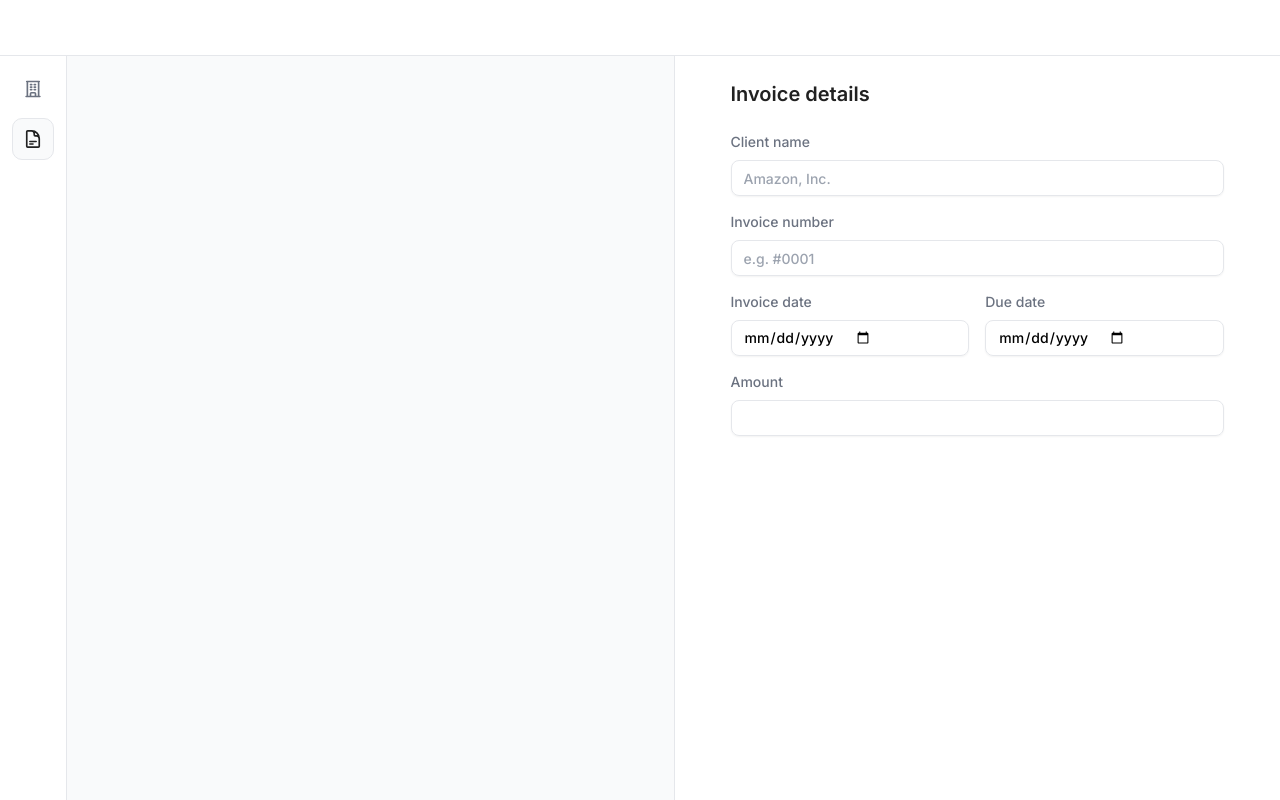
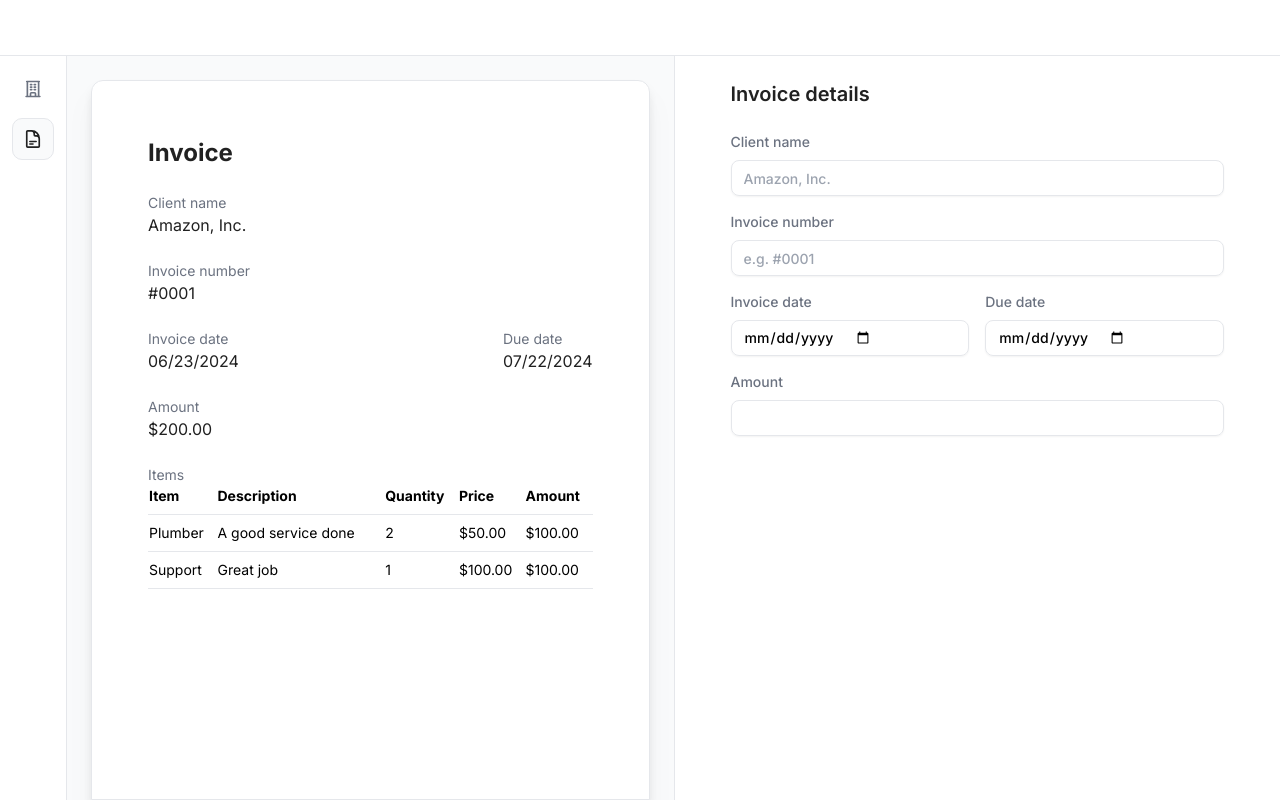
Before and after one commit to marlondebem/vero-frontend, a Next.js app: page /invoices/create-invoice in a window 1280 px wide. Built offline with nearby package versions, Linux system fonts and the light colour scheme.

Commit message:
invoice preview added

```diff
--- a/src/app/(dashboard)/invoices/create-invoice/page.tsx
+++ b/src/app/(dashboard)/invoices/create-invoice/page.tsx
@@ -5,7 +5,63 @@ export default function CreateInvoice() {
     <div className="h-full">
       <div className="flex h-full">
         <div className="w-1/2 flex flex-col">
-          <div className="bg-gray-50 h-full px-6 flex items-center justify-center"></div>
+          <div className="bg-gray-50 h-full px-6 pt-6 flex items-center justify-center">
+            <div className="border p-14 rounded-t-xl bg-white drop-shadow-xl w-full h-full">
+              <h2 className="text-2xl font-bold mb-6 text-spaceblack">Invoice</h2>
+              <div className="mb-6">
+                <p className="text-sm text-gray-500">Client name</p>
+                <p className="text-md text-spaceblack">Amazon, Inc.</p>
+              </div>
+              <div className="mb-6">
+                <p className="text-sm text-gray-500">Invoice number</p>
+                <p className="text-md text-spaceblack">#0001</p>
+              </div>
+              <div className="flex justify-between mb-6">
+                <div>
+                  <p className="text-sm text-gray-500">Invoice date</p>
+                  <p className="text-md text-spaceblack">06/23/2024</p>
+                </div>
+                <div>
+                  <p className="text-sm text-gray-500">Due date</p>
+                  <p className="text-md text-spaceblack">07/22/2024</p>
+                </div>
+              </div>
+              <div className="mb-6">
+                <p className="text-sm text-gray-500">Amount</p>
+                <p className="text-md text-spaceblack">$200.00</p>
+              </div>
+              <div className="mb-6">
+                <p className="text-sm text-gray-500">Items</p>
+                <table className="w-full text-left text-sm border-collapse">
+                  <thead>
+                    <tr>
+                      <th className="border-b pb-2">Item</th>
+                      <th className="border-b pb-2">Description</th>
+                      <th className="border-b pb-2">Quantity</th>
+                      <th className="border-b pb-2">Price</th>
+                      <th className="border-b pb-2">Amount</th>
+                    </tr>
+                  </thead>
+                  <tbody>
+                    <tr>
+                      <td className="pt-2 pb-2 border-b">Plumber</td>
+                      <td className="pt-2 pb-2 border-b">A good service done</td>
+                      <td className="pt-2 pb-2 border-b">2</td>
+                      <td className="pt-2 pb-2 border-b">$50.00</td>
+                      <td className="pt-2 pb-2 border-b">$100.00</td>
+                    </tr>
+                    <tr>
+                      <td className="pt-2 pb-2 border-b">Support</td>
+                      <td className="pt-2 pb-2 border-b">Great job</td>
+                      <td className="pt-2 pb-2 border-b">1</td>
+                      <td className="pt-2 pb-2 border-b">$100.00</td>
+                      <td className="pt-2 pb-2 border-b">$100.00</td>
+                    </tr>
+                  </tbody>
+                </table>
+              </div>
+            </div>
+          </div>
         </div>
         <div className="flex-1 border-l flex justify-center px-14 py-6">
           <form className="max-w-xl w-full">
```
